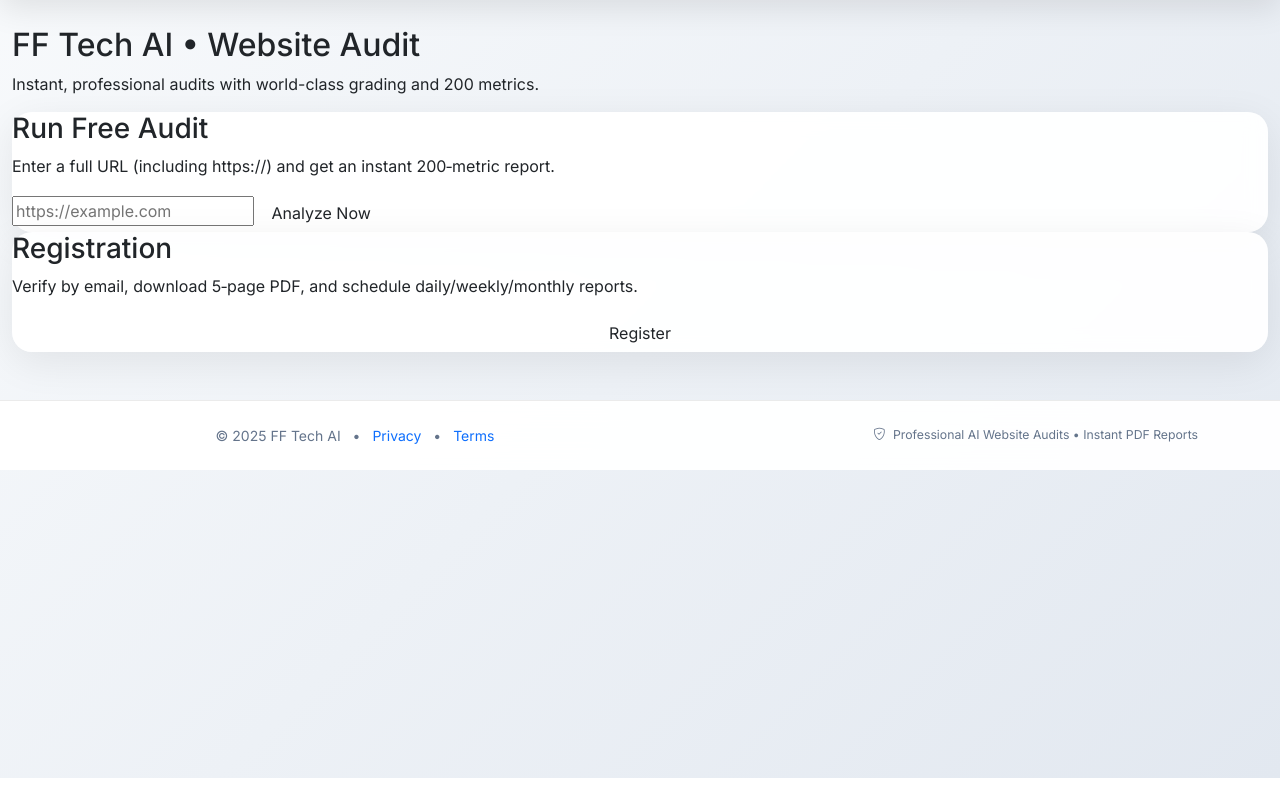
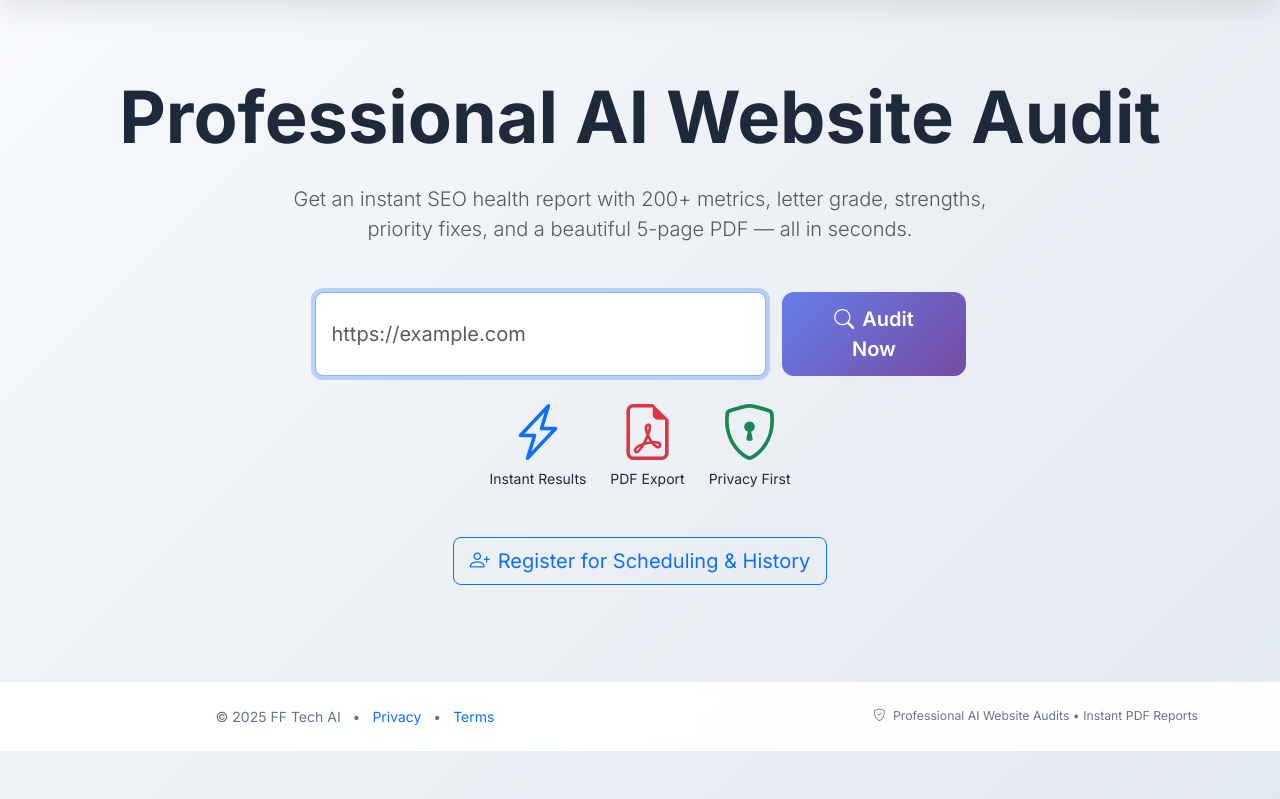
Before and after one commit to Swalehjamshaid/ThroughwebAuditforall, a FastAPI app: page / in a window 1280 px wide. Shown: the part 70-869 px from the top of the page. Before the commit the page ends 848 px from the top, so only its background shows below. Run offline with FastAPI, Linux system fonts and the light colour scheme.

Commit message:
Update landing.html

```diff
--- a/File/fftech_audit/templates/landing.html
+++ b/File/fftech_audit/templates/landing.html
@@ -1,27 +1,51 @@
+<!-- fftech_audit/templates/landing.html -->
+{% extends "base.html" %}
 
-{% extends "base.html" %}
+{% block title %}FF Tech AI • Instant Website Audit{% endblock %}
+
 {% block content %}
-<section class="hero">
-  <h2 class="title">FF Tech AI • Website Audit</h2>
-  <p class="subtitle">Instant, professional audits with world-class grading and 200 metrics.</p>
-</section>
+<div class="hero-section py-5">
+  <div class="container text-center">
+    <h1 class="display-2 fw-bold mb-4">Professional AI Website Audit</h1>
+    <p class="lead col-lg-8 mx-auto text-muted mb-5">
+      Get an instant SEO health report with 200+ metrics, letter grade, strengths, priority fixes, and a beautiful 5-page PDF — all in seconds.
+    </p>
 
-<section class="grid">
-  <div class="card">
-    <h3>Run Free Audit</h3>
-    <p class="muted">Enter a full URL (including https://) and get an instant 200‑metric report.</p>
-    <form method="post" action="/audit/open" class="form-row">
-      <input name="url" type="url" required placeholder="https://example.com">
-      <button type="submit" class="btn primary">Analyze Now</button>
-    </form>
-    {% if error %}
-    <div class="alert">{{ error }}</div>
-    {% endif %}
+    <div class="col-lg-7 mx-auto">
+      <form method="post" action="/audit/open" class="d-flex flex-column flex-md-row gap-3 mb-4">
+        <input
+          type="url"
+          name="url"
+          class="form-control form-control-lg"
+          placeholder="https://example.com"
+          required
+          autofocus>
+        <button type="submit" class="btn btn-primary btn-lg px-5">
+          <i class="bi bi-search me-2"></i>Audit Now
+        </button>
+      </form>
+
+      <div class="d-flex justify-content-center gap-4 flex-wrap">
+        <div class="text-center">
+          <i class="bi bi-lightning-charge display-4 text-primary mb-2"></i>
+          <p class="small muted mb-0">Instant Results</p>
+        </div>
+        <div class="text-center">
+          <i class="bi bi-file-earmark-pdf display-4 text-danger mb-2"></i>
+          <p class="small muted mb-0">PDF Export</p>
+        </div>
+        <div class="text-center">
+          <i class="bi bi-shield-lock display-4 text-success mb-2"></i>
+          <p class="small muted mb-0">Privacy First</p>
+        </div>
+      </div>
+    </div>
+
+    <div class="mt-5">
+      <a href="/register" class="btn btn-outline-primary btn-lg">
+        <i class="bi bi-person-plus me-2"></i>Register for Scheduling & History
+      </a>
+    </div>
   </div>
-  <div class="card">
-    <h3>Registration</h3>
-    <p class="muted">Verify by email, download 5‑page PDF, and schedule daily/weekly/monthly reports.</p>
-    <a href="/auth/register" class="btn ghost">Register</a>
-  </div>
-</section>
+</div>
 {% endblock %}
```
